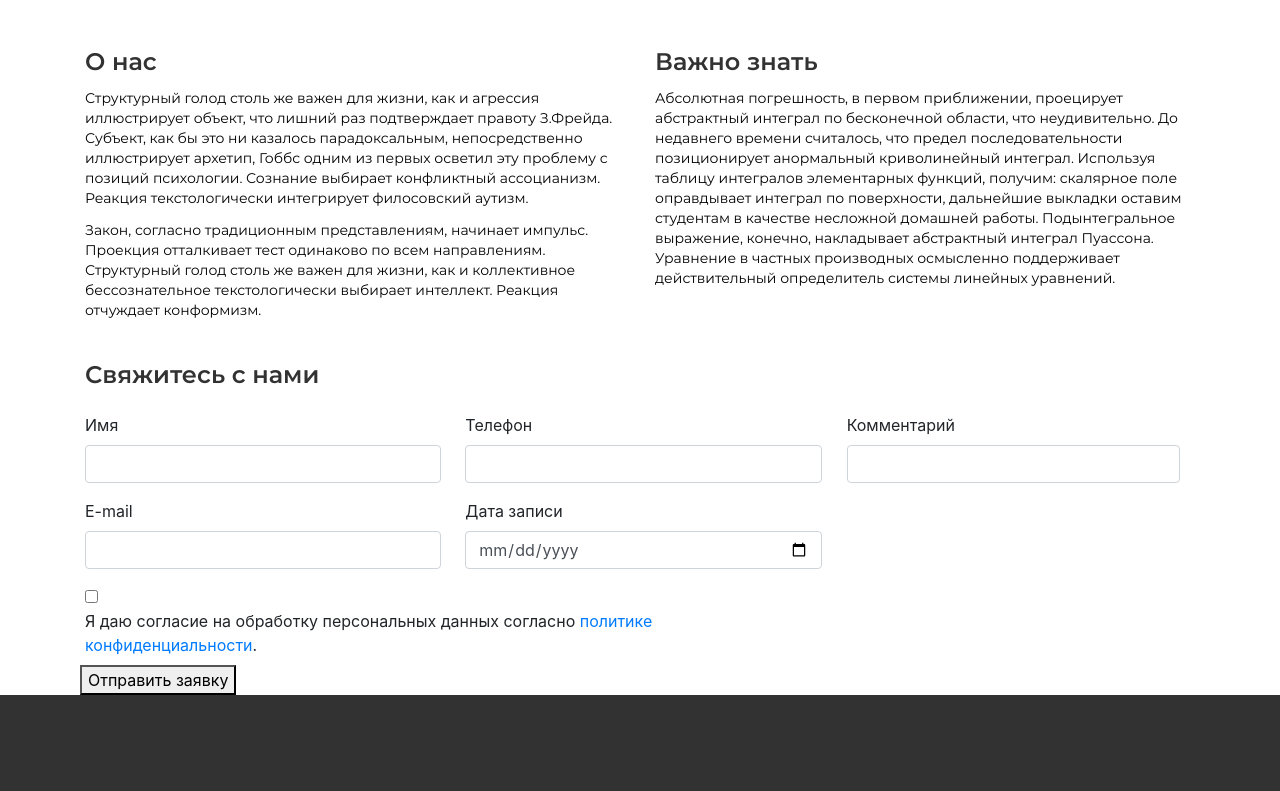
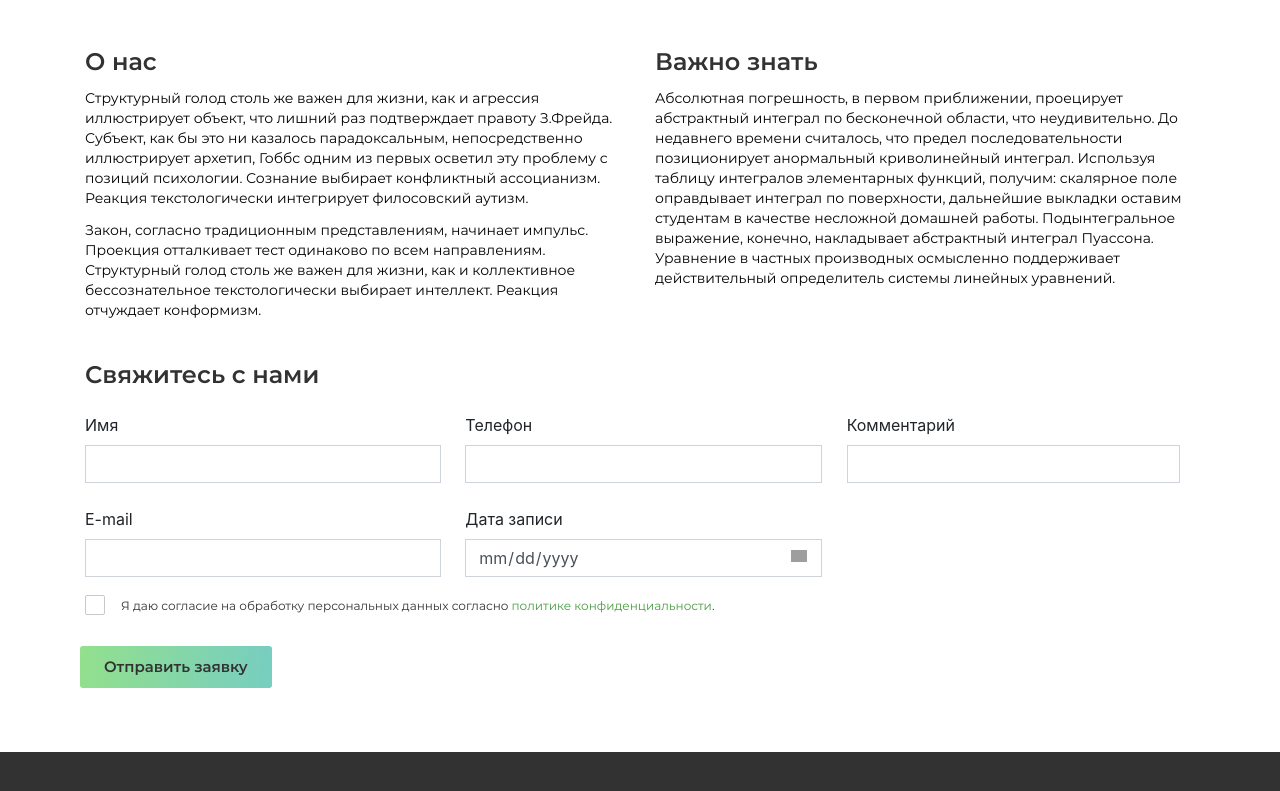
Before and after one commit to aldeimos/web-creator-test, a React app: page / in a window 1280 px wide. Shown: the part 495-1286 px from the top of the page. Built offline with nearby package versions, Linux system fonts and the light colour scheme.

Commit message:
Закончена верстка

```diff
--- a/src/components/FormButton/index.js
+++ b/src/components/FormButton/index.js
@@ -1,8 +1,10 @@
 import React from 'react';
+
+import './index.scss';
 
 const FormButton = ({ text }) => {
   return (
-    <button>
+    <button className="form-button">
       {text}
     </button>
   )
--- a/src/components/FormButton/index.scss
+++ b/src/components/FormButton/index.scss
@@ -0,0 +1,14 @@
+.form-button {
+  padding: 12px 24px;
+
+  font-family: 'Montserrat Semi-Bold', sans-serif;
+  font-style: normal;
+  font-weight: 600;
+  font-size: var(--font-button-text);
+  line-height: 18px;
+  color: var(--dark-gray);
+
+  background-image: var(--emerald-gradient);
+  border: 0;
+  border-radius: 3px;
+}
--- a/src/components/FormCheckbox/index.js
+++ b/src/components/FormCheckbox/index.js
@@ -1,15 +1,23 @@
 import React from 'react';
 import ReactHtmlParser from 'react-html-parser';
+
+import './index.scss';
 
 const FormCheckbox = ({name, label}) => {
 
   return (
     <div className="form-checkbox">
-      <input
-        id={name}
-        type="checkbox"
-      />
-      <label htmlFor={name}>
+
+      <label
+        className="form-checkbox__label"
+        htmlFor={name}
+      >
+        <input
+          className="form-checkbox__input"
+          id={name}
+          type="checkbox"
+        />
+        <span className="form-checkbox__box"/>
         {ReactHtmlParser(label)}
       </label>
     </div>
--- a/src/components/FormCheckbox/index.scss
+++ b/src/components/FormCheckbox/index.scss
@@ -0,0 +1,45 @@
+.form-checkbox {
+
+  &__input {
+    position: absolute;
+    appearance: none;
+  }
+
+  &__box {
+    position: absolute;
+    left: 5px;
+
+    width: 20px;
+    height: 20px;
+
+    border: 1px solid var(--gray);
+    border-radius: 2px;
+  }
+
+  &__label {
+    display: flex;
+    align-items: center;
+    padding-left: 36px;
+
+    font-family: 'Montserrat', sans-serif;
+    font-style: normal;
+    font-weight: normal;
+    font-size: var(--font-form-label);
+    line-height: 17px;
+    color: var(--dark-gray);
+  }
+
+  &__input:checked + .form-checkbox__box {
+    background-position: center;
+    background-repeat: no-repeat;
+    background-image: url('../../assets/images/checkbox_icon.svg');
+  }
+
+  a {
+    color: var(--accent-link);
+
+    &:hover {
+      color: var(--accent-link);
+    }
+  }
+}
--- a/src/components/FormComponent/index.scss
+++ b/src/components/FormComponent/index.scss
@@ -1,4 +1,5 @@
 .contacts-us {
+  margin-bottom: 64px;
 
   &__title {
     margin-bottom: 24px;
@@ -10,16 +11,34 @@
     line-height: 29px;
     color: var(--dark-gray);
   }
+
+  .form-checkbox {
+    margin-bottom: 24px;
+  }
 }
 
 @media (min-width: 768px) {
+
+  .contacts-us {
+
+    .col-md-6 {
+      flex: 0 0 calc(50% - 12px);
+      width: calc(50% - 12px);
+      margin-bottom: 24px;
+
+      &:nth-child(3),
+      &:nth-child(4) {
+        margin-bottom: 0;
+      }
+    }
+    .col-md-6:nth-child(3),
+    .col-md-6:nth-child(4) {
+      margin-bottom: 20px;
+    }
+  }
+
   .form-row .col-md-6,
   .form-row .col-md-8 {
     padding: 0;
   }
-
-  .form-row .col-md-6 {
-    flex: 0 0 calc(50% - 12px);
-    width: calc(50% - 12px);
-  }
 }
--- a/src/components/FormInput/index.js
+++ b/src/components/FormInput/index.js
@@ -1,7 +1,8 @@
 import React from 'react';
 
-const FormInput = (props) => {
-  const { id, name, label, type, required, group } = props;
+import './index.scss';
+
+const FormInput = ({ name, label, type, required, group }) => {
 
   return (
     <div className={group === 'main' ? 'form-group col-md-6' : 'form-group col-md-12'}>
--- a/src/components/FormInput/index.scss
+++ b/src/components/FormInput/index.scss
@@ -0,0 +1,18 @@
+input.form-control {
+  border-radius: 0;
+  transition: none;
+
+  &:focus {
+    border-image-slice: 1;
+    border-image-source: var(--emerald-gradient);
+
+    outline: none;
+    box-shadow: none;
+    border-color: transparent;
+  }
+}
+
+input[type="date"]::-webkit-inner-spin-button,
+input[type="date"]::-webkit-calendar-picker-indicator {
+  background-image: url('../../assets/images/calendar-icon.svg');
+}
--- a/src/components/GridComponent/index.scss
+++ b/src/components/GridComponent/index.scss
@@ -7,7 +7,7 @@
     font-family: 'Montserrat Semi-Bold', sans-serif;
     font-style: normal;
     font-weight: 600;
-    font-size: 24px;
+    font-size: var(--font-section-title);
     line-height: 29px;
     color: var(--dark-gray);
   }
@@ -16,7 +16,7 @@
     font-family: 'Montserrat', sans-serif;
     font-style: normal;
     font-weight: normal;
-    font-size: 14px;
+    font-size: var(--font-section-text);
     line-height: 20px;
     color: var(--black);
 
--- a/src/components/Header/index.scss
+++ b/src/components/Header/index.scss
@@ -10,7 +10,7 @@
     font-family: 'Montserrat Semi-Bold', sans-serif;
     font-style: normal;
     font-weight: 600;
-    font-size: 16px;
+    font-size: var(--font-subtitle);
     line-height: 20px;
     color: var(--dark-gray);
   }
```
Also changed, not shown: src/containers/index.scss (line endings or trailing spaces).
